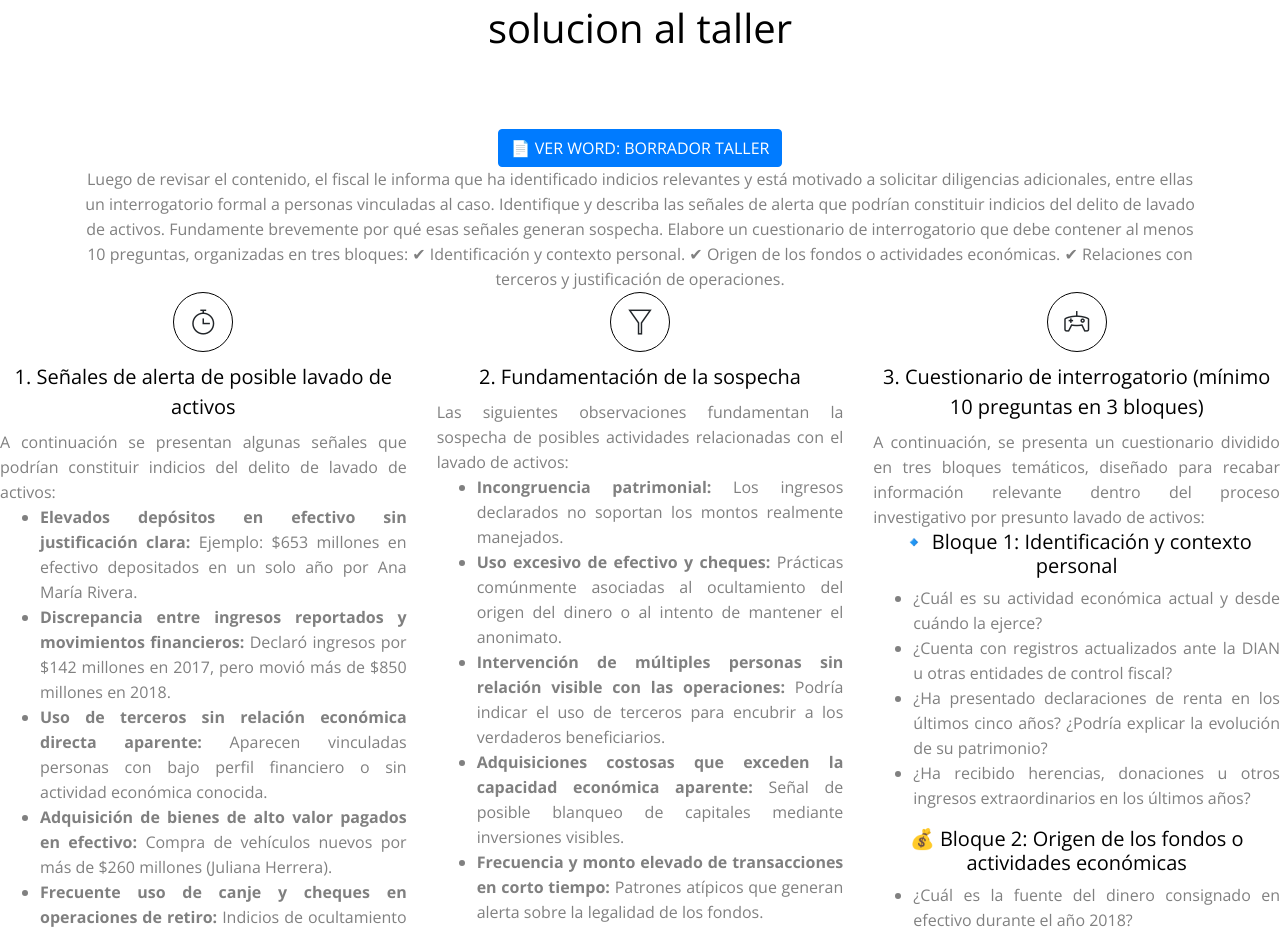
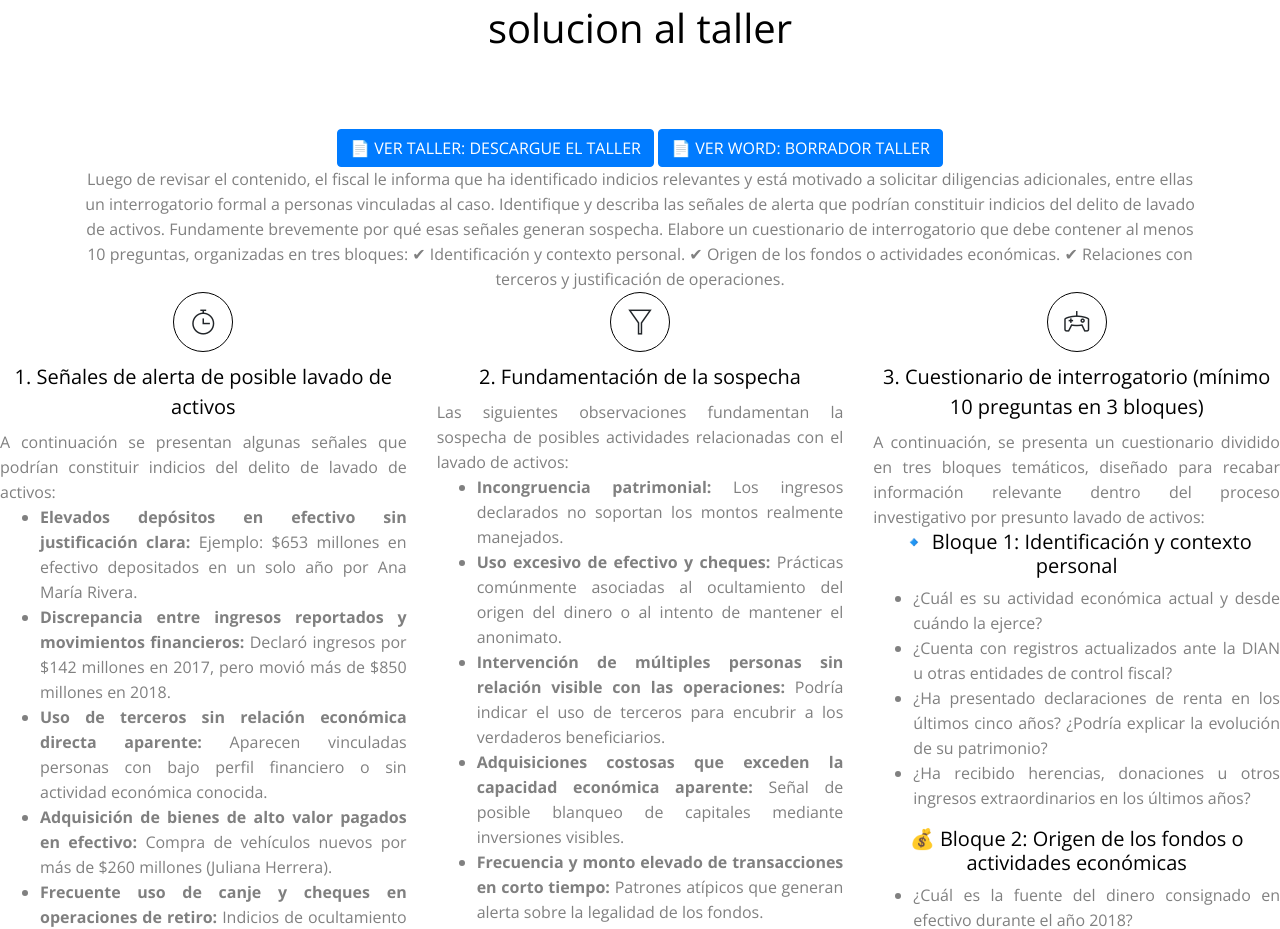
Before and after one commit to curso20251/exposicion1, a website: page career.html in a window 1280 px wide. Shown: the part 1359-2288 px from the top of the page. Drawn offline with nearby package versions, Linux system fonts and the light colour scheme.

Commit message:
adiciona pdf con taller

```diff
--- a/career.html
+++ b/career.html
@@ -183,6 +183,11 @@ allowfullscreen></iframe>
 		<div class="row">
 			<div class="col-12 text-center">
 				<h2>solucion al taller </h2>
+
+<!-- Botón de descarga -->
+<a href="delitofinanciero.pdf" class="btn btn-primary mt-3" target="_blank">
+    📄 Ver Taller: Descargue el Taller
+</a>
 
         <a href="borradortaller.docx" class="btn btn-primary mt-3" target="_blank">
     📄 Ver word: Borrador taller
```
Also changed, not shown: 1 other file.
